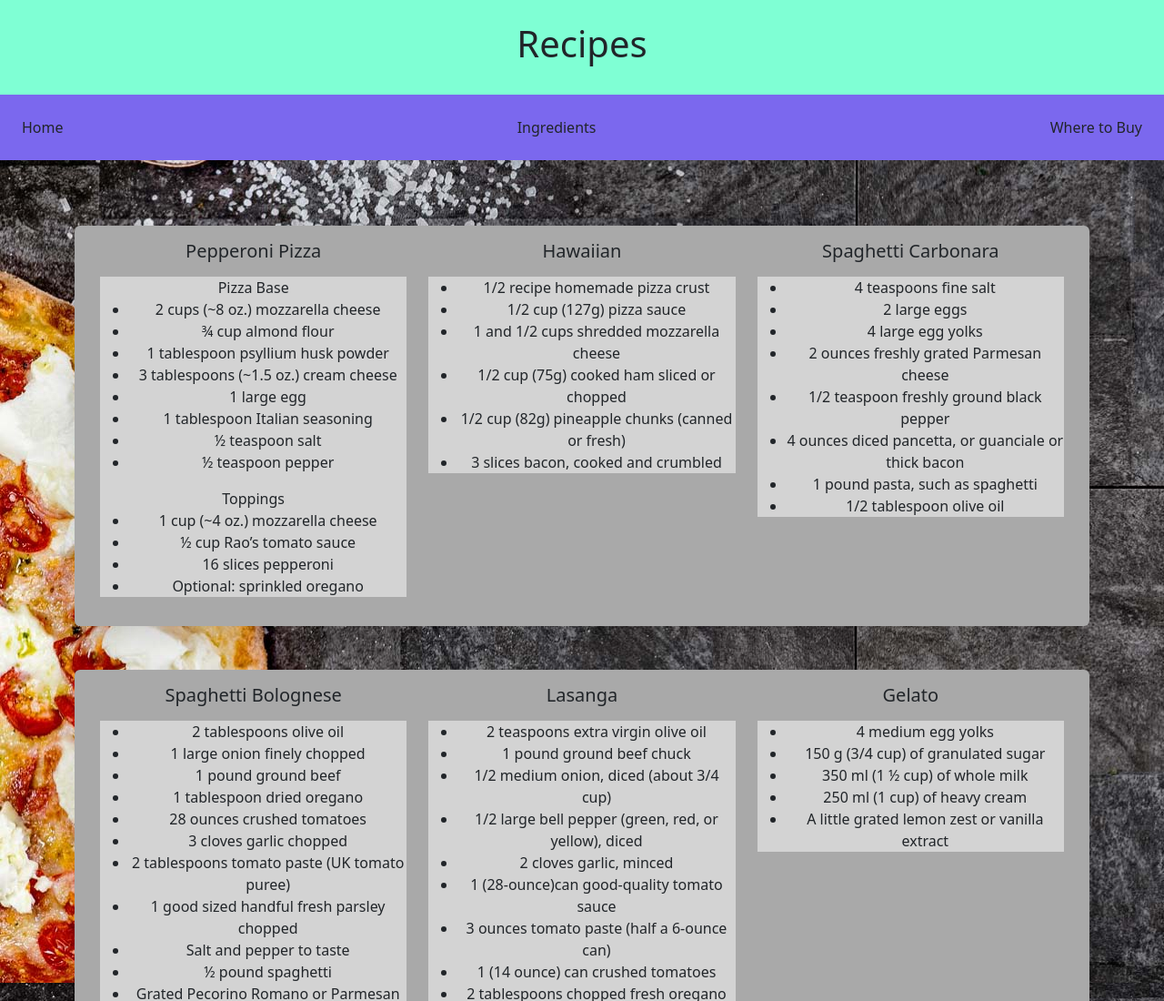
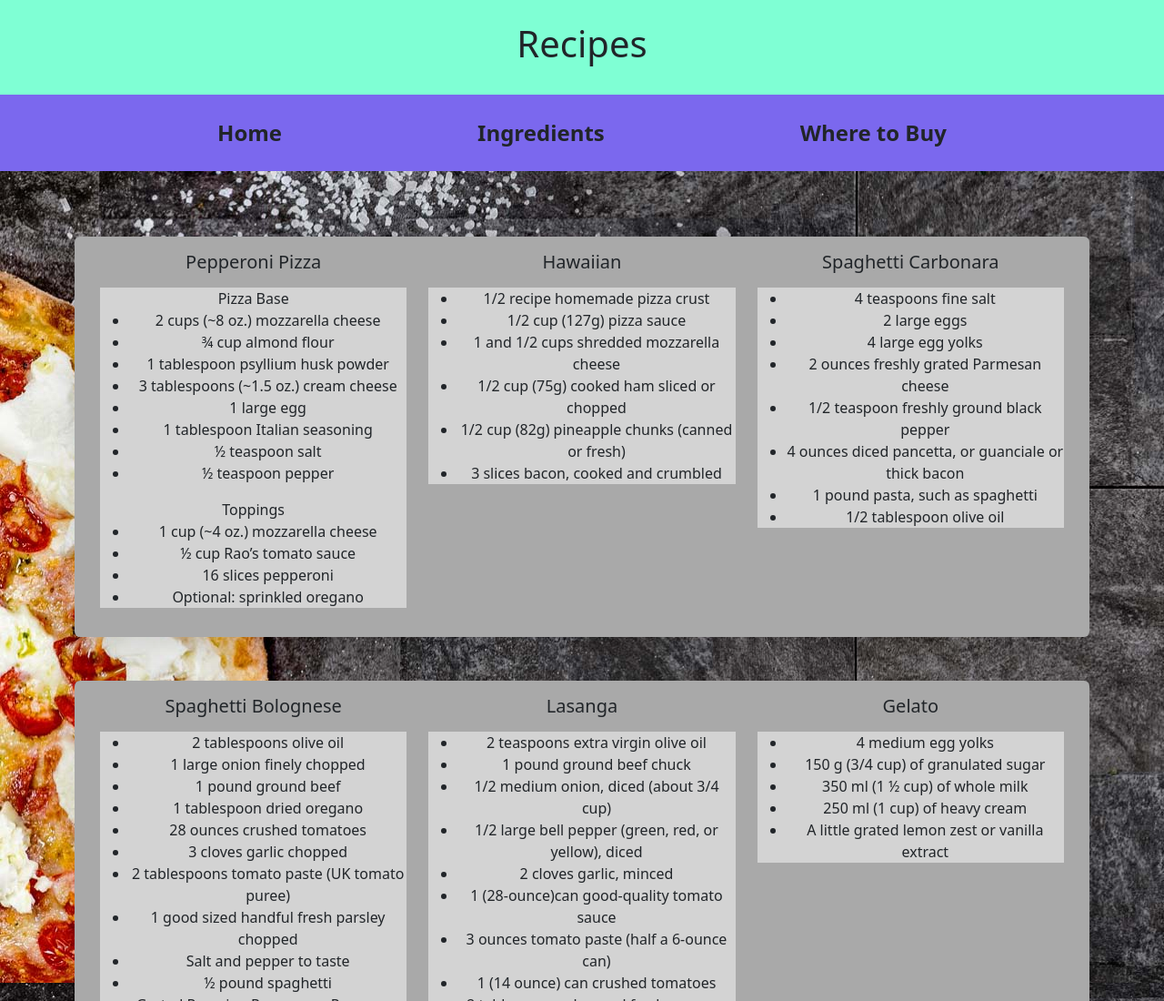
Before and after one commit to Leehamb99/favourite-foods, a plain HTML site: page recipes.html in a window 1280 px wide. Shown: the top 1100 px of the page at 91% size. Drawn offline with nearby package versions, Linux system fonts and the light colour scheme.

Commit message:
nav bar update

```diff
--- a/recipes.html
+++ b/recipes.html
@@ -15,10 +15,10 @@
         <span></span>
     </header>
 
-    <nav class="navbar p-4" style="background-color: mediumslateblue">
-        <a href="/index.html" class="nav-link">Home</a>
-        <a href="/recipes.html" class="nav-link">Ingredients</a>
-        <a href="/buy.html" class="nav-link">Where to Buy</a>
+    <nav class="navbar p-4 d-flex justify-content-evenly" style="background-color: mediumslateblue">
+        <a href="/index.html" class="nav-link fw-bold fs-4">Home</a>
+        <a href="/recipes.html" class="nav-link fw-bold fs-4">Ingredients</a>
+        <a href="/buy.html" class="nav-link fw-bold fs-4">Where to Buy</a>
     </nav>
 
     <div class="container text-center p-4">
```
Also changed, not shown: buy.html (+4 -4 lines), index.html (+6 -8 lines).
